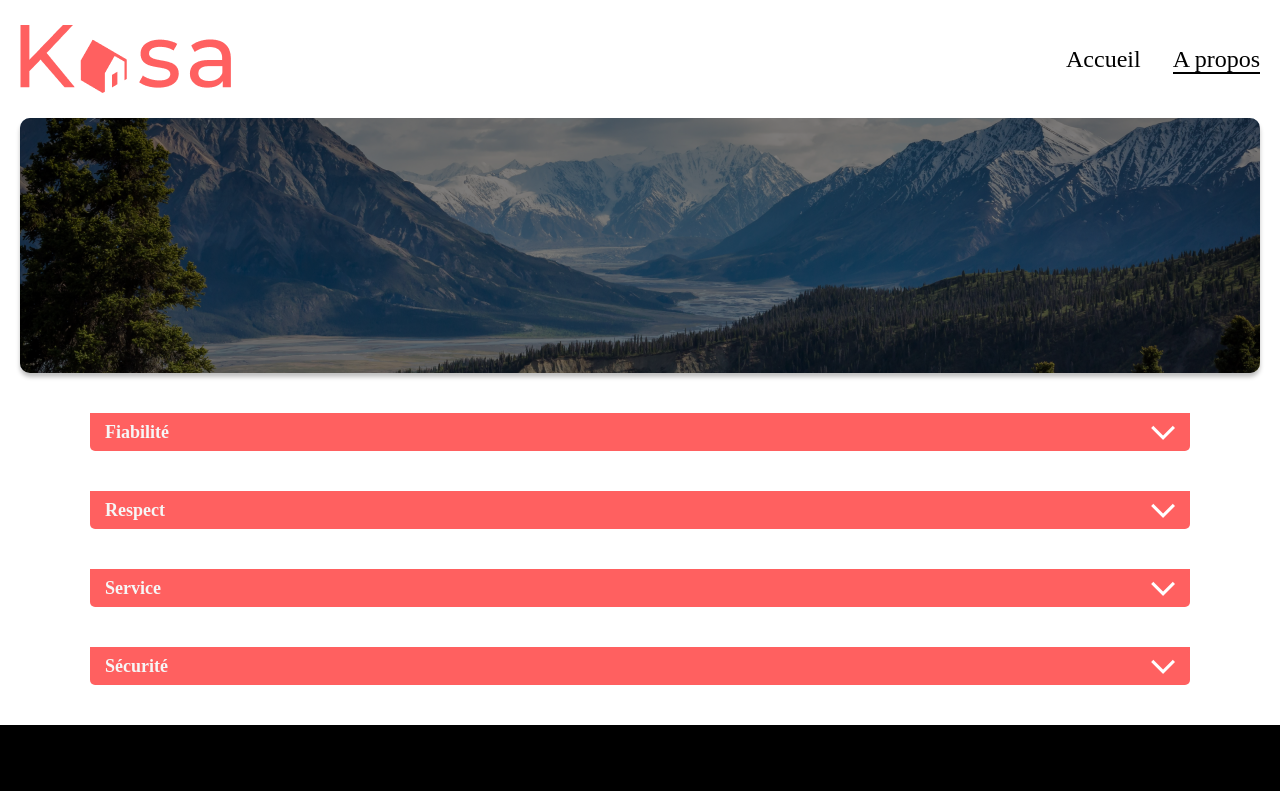
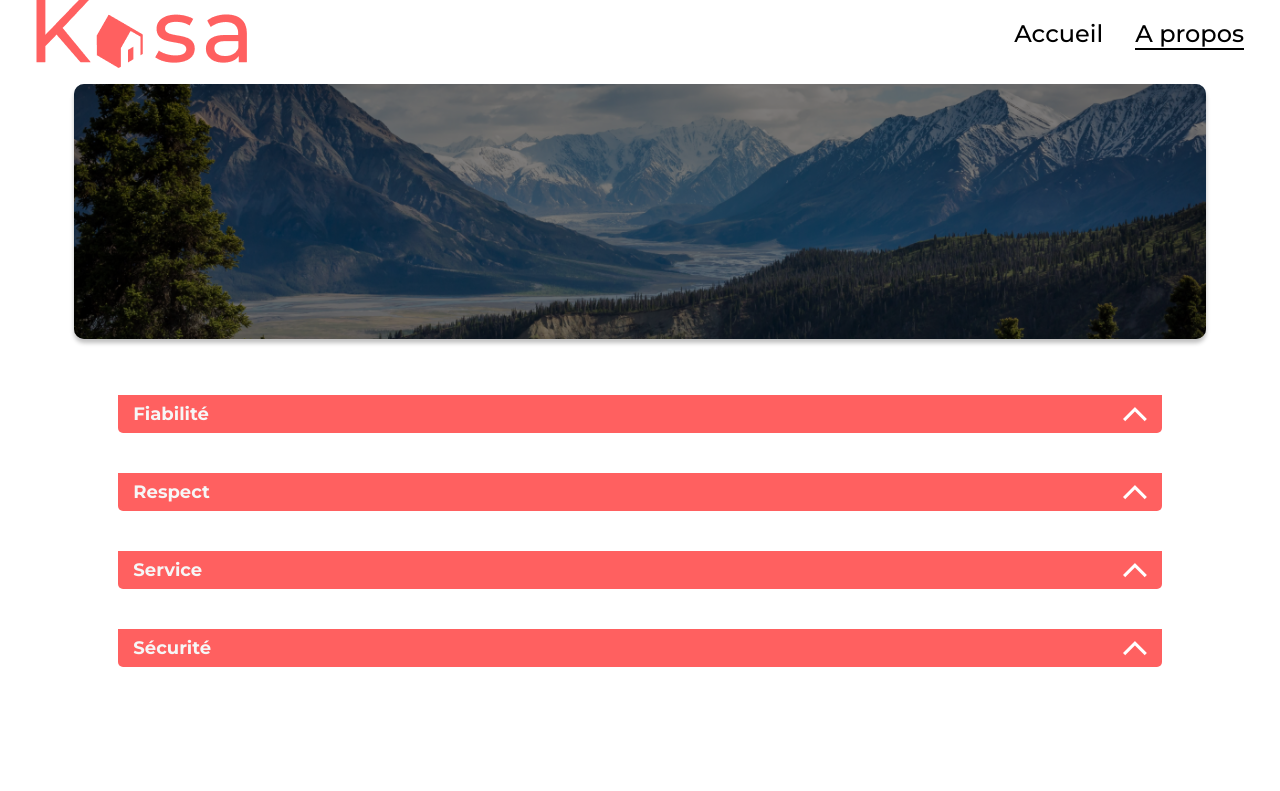
Before and after one commit to Nesanu/Project_P6_React_KASA, a React (Vite) app: page /about in a window 1280 px wide. Shown: the top 791 px of the page. Built offline with nearby package versions, Linux system fonts and the light colour scheme.

Commit message:
Modifications du 12.02.2025, files: Collapse, Carrousel, Main, Home, Logement,..

```diff
--- a/src/components/collapse/Collapse.jsx
+++ b/src/components/collapse/Collapse.jsx
@@ -23,7 +23,7 @@ export default function Collapse({title, content}) {
                 <h3 className='collapse_title' onClick={() => setToggle(!toggle)} >
                     {title}
                     <img
-                        className={toggle ? 'arrow arrow_up' : 'arrow arrow_down'}
+                        className={toggle ? 'arrow arrow_down' : 'arrow arrow_up'}
                         src={arrow}
                         alt="show content"
                     />
--- a/src/components/collapse/Collapse.scss
+++ b/src/components/collapse/Collapse.scss
@@ -65,7 +65,7 @@
     justify-content: space-between;
     gap: 70px;
     margin: 30px auto;
-    width: 95%;
+    width: 100%;
     &_item{
         width: 50%;
     }
--- a/src/components/logementComponents/carrousel/Carrousel.jsx
+++ b/src/components/logementComponents/carrousel/Carrousel.jsx
@@ -30,14 +30,14 @@ export default function Slider({imageSlider}) {
             {imageSlider.length > 1 &&
                 <>
                     <img
-                        className='carrousel_arrow carrousel_arrow_right'
-                        src={ArrowRight}
+                        className='carrousel_arrow carrousel_arrow_left'
+                        src={ArrowLeft}
                         alt="show next slider"
                         onClick={nextSlide}
                     />
                     <img
-                        className='carrousel_arrow carrousel_arrow_left'
-                        src={ArrowLeft}
+                        className='carrousel_arrow carrousel_arrow_right'
+                        src={ArrowRight}
                         alt="show previous slider"
                         onClick={prevSlide}
                     />
--- a/src/components/logementComponents/carrousel/Carrousel.module.scss
+++ b/src/components/logementComponents/carrousel/Carrousel.module.scss
@@ -1,9 +1,14 @@
 // @import '../../styles/main.scss';
 @use "/src/styles/main.scss";
 
-.carousel{
+// .carrousel_background_image {
+//     display: flex;
+//   border-radius: 20px;
+//   height: 415px;
+// }
+.carrousel{
     position: relative;
-    width: 95%;
+    width: 100%;
     border-radius: 25px;
     overflow: hidden;
     margin: 43px auto;
@@ -17,7 +22,9 @@
     &_arrow{
         position: absolute;
         top: 50%;
-        height: 10%;
+        // height: 10%;
+        height: 1em;
+        font-size: 10rem;
         transform: translateY(-50%);
         cursor: pointer;
         &:active{
@@ -35,7 +42,6 @@
         bottom: 25px;
         left: 50%;
         transform: translateX(-50%);
-        // color: $color-primary;
         color: #F6F6F6;
         font-weight: 500;
         font-size: clamp(14px, 2vw, 18px);
--- a/src/styles/main.scss
+++ b/src/styles/main.scss
@@ -46,3 +46,31 @@
 .read-the-docs {
   color: #888;
 }
+
+
+html,
+body {
+  padding: 0;
+  margin: 0;
+  position: relative;
+  box-sizing: border-box;
+}
+
+body {
+  font-family: "Montserrat", sans-serif;
+  font-size: 12px;
+  & div#root {
+    & header,
+    main {
+      max-width: 1240px;
+      box-sizing: border-box;
+      padding: 1rem;
+      margin: 0 auto;
+    }
+
+    & main {
+      min-height: calc(100vh - 288px);
+      flex: 1;
+    }
+  }
+}
--- a/src/views/logement/Logement.scss
+++ b/src/views/logement/Logement.scss
@@ -5,6 +5,10 @@
 
 .accomodation_wrapper{
     display: flex;
+    // height: 415px;
+    width: 100%;
+    gap: 20px;
+    background-color: #FFFFFF;
     flex-direction: column;
     min-height: calc(100vh - 40px);
     @media screen and (max-width: 500px){
@@ -13,6 +17,8 @@
 }
 
 .accomodation{
+    border-radius: 25px;
+    background-color: #FFFFFF;
     flex-grow: 1;
     &_content{
         // @include flex(row, space-between, flex-start);
@@ -20,10 +26,10 @@
         flex-direction: row;
         justify-content: space-between;
         align-items: flex-start;
-        // gap: 20px;
+        gap: 20px;
         // color: $color-secondary;
-        color: red;  // test color
-        width: 95%;
+        color: #000000;  // test color
+        width: 100%;
         margin: 0 auto;
         @media screen and (max-width: 650px){
             // @include flex(column, space-between, flex-start);
@@ -40,9 +46,13 @@
             font-weight: 500;
             h1{
                 font-size: clamp(18px, 3vw, 36px);
+                font-weight: 500;
+                color: #ff6060;
+
             }
             p{
                 font-size: clamp(14px, 1.6vw, 18px);
+                font-weight: 500;
             }
             button{
                 display: inline;
@@ -51,8 +61,12 @@
                 cursor: pointer;
                 border-radius: 10px;
                 border: none;
-                color: #ff6060;
-                background-color: #ffffff;;
+                color: #ffffff;
+                background-color: #ff6060;
+                width: 135px;
+                // height: 25px;
+                // height: 29px;
+                height: auto;
                 font-size: clamp(10px, 1.4vw, 14px);
                 &:hover{
                     box-shadow: 0 2px 8px rgb(0, 0, 0);
@@ -68,6 +82,7 @@
             display: flex;
             flex-direction: column;
             gap: 5px;
+            color: #FF6060;
             @media screen and (max-width: 650px){
                 width: 100%;
                 // @include flex(row-reverse, space-between, center);
```
Also changed, not shown: src/components/counter/CounterCard.jsx (deleted, +0 -13 lines), src/components/counter/CounterLogic.jsx (deleted, +0 -16 lines), src/components/counter/CounterTitle.jsx (deleted, +0 -15 lines), src/views/home/Home.jsx (+4 -22 lines), src/assets/images/chevron_carousel_left.png (deleted), src/assets/images/chevron_carousel_right.png (deleted).
